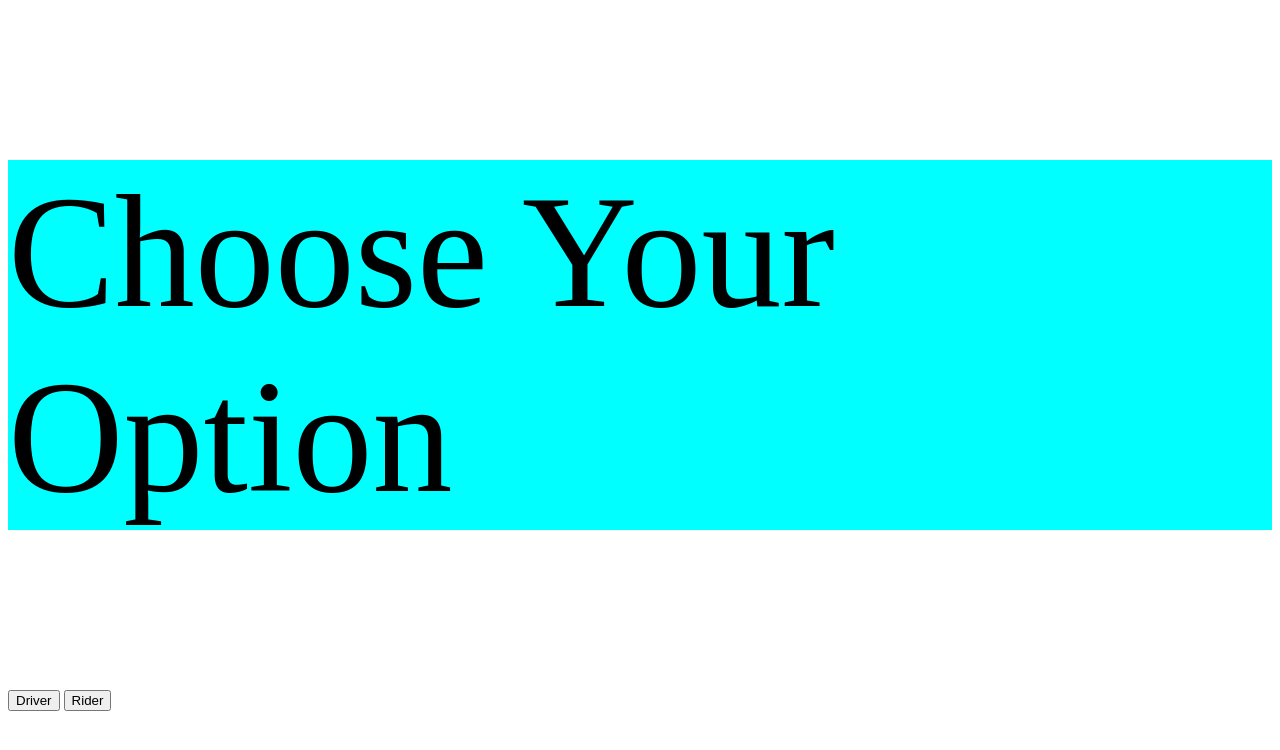
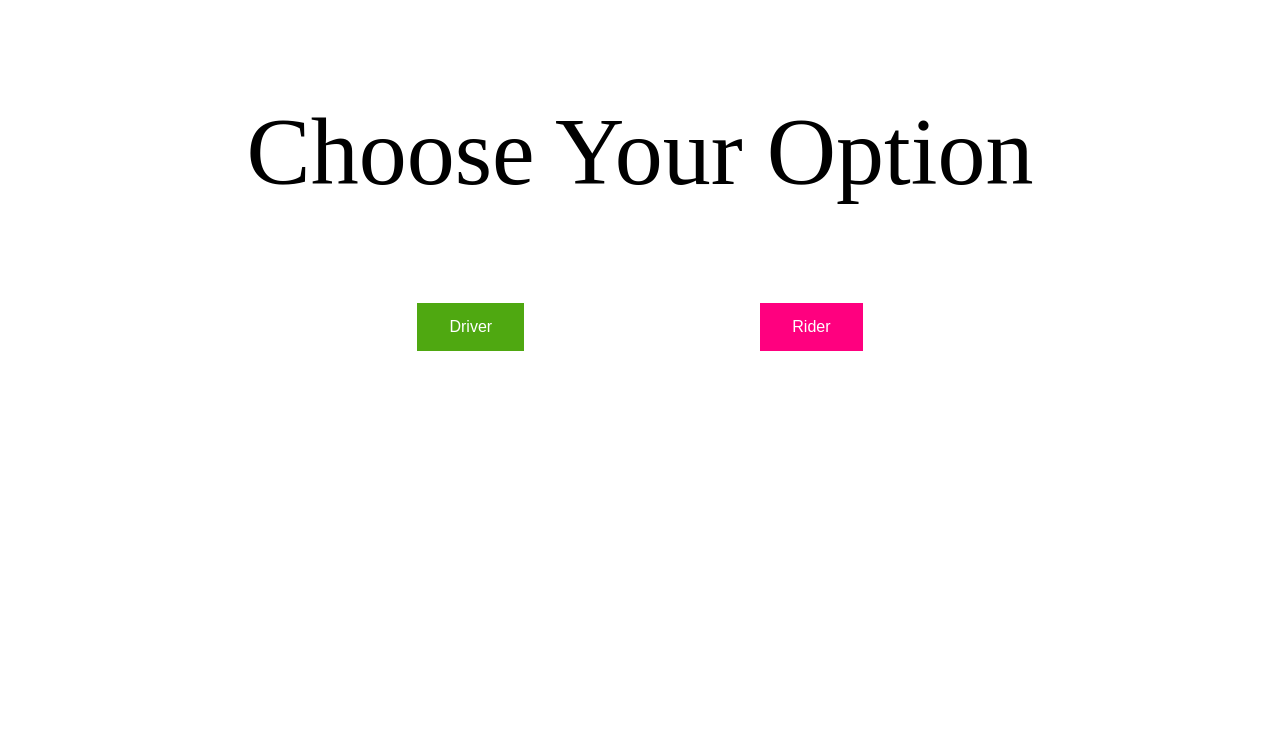
Before and after one commit to leej1230/BuSTOP, a plain HTML site: page index.html in a window 1280 px wide. Drawn offline with Linux system fonts and the light colour scheme.

Commit message:
final commit

```diff
--- a/index.html
+++ b/index.html
@@ -9,7 +9,10 @@
 </head>
 <body>
     <p class="test">Choose Your Option</p>
-    <button onclick="location.href='./driver.html'" type="button">Driver</button>
-    <button onclick="location.href='./rider.html'" type="button">Rider</button>
+    <div class="index_button">
+        <button id="idb1" onclick="location.href='./driver.html'" type="button">Driver</button>
+        <button id="idb2" onclick="location.href='./rider.html'" type="button">Rider</button>
+    </div>
+
 </body>
 </html>
--- a/style.css
+++ b/style.css
@@ -1,4 +1,45 @@
+*{
+    font-size: 1.2rem;
+}
+
 .test{
+    font-size: 5rem;
+    text-align: center;
+}
+
+.index_button{
+    text-align: center;
+    letter-spacing: 10em;
+}
+
+#idb1{
+    background-color: #4fa811; /* Green */
     font-size: 10rem;
-    background-color: aqua;
+    border: none;
+    color: white;
+    padding: 15px 32px;
+    text-align: center;
+    text-decoration: none;
+    display: inline-block;
+    font-size: 16px;
 }
+
+#idb2{
+    background-color: #FF007F; /* Green */
+    font-size: 10rem;
+    border: none;
+    color: white;
+    padding: 15px 32px;
+    text-align: center;
+    text-decoration: none;
+    display: inline-block;
+    font-size: 16px;
+}
+
+.driver_body{
+    text-align: center;
+}
+
+.rider_content{
+    text-align: center;
+}
```
Also changed, not shown: driver.html (+17 -2 lines), driver.js (+0 -7 lines), driver_result.html (+2 -1 lines), rider.html (+9 -5 lines), rider_result.html (+3 -2 lines), rider_result.js (+6 -12 lines).
